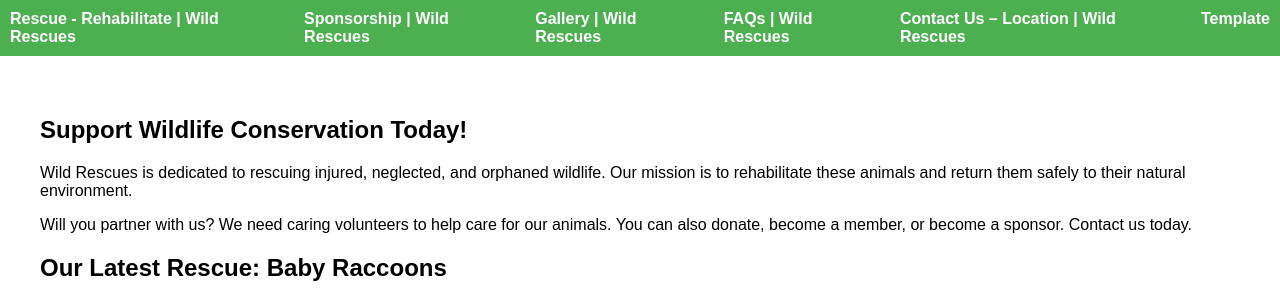
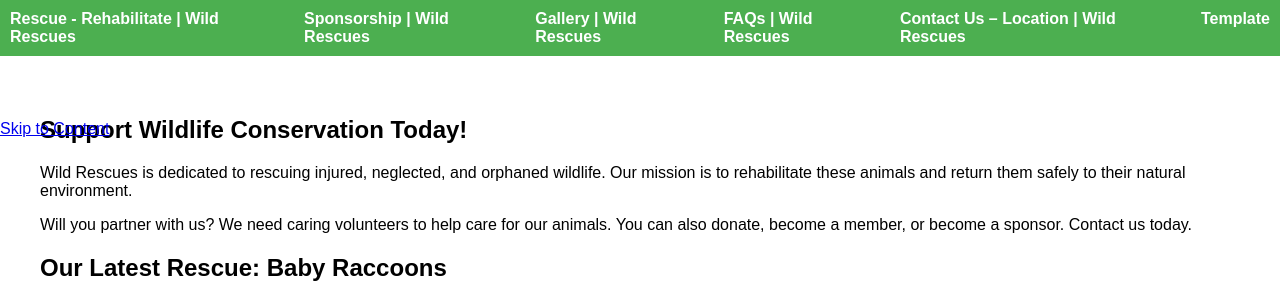
Before and after one commit to 654251/thiminhthao_nguyen, a website: page index.html in a window 1280 px wide. Shown: the top 299 px of the page. Drawn offline with Linux system fonts and the light colour scheme; grey boxes are pictures that could not be loaded.

Commit message:
Update index.html

```diff
--- a/index.html
+++ b/index.html
@@ -62,7 +62,8 @@ Date: March 9, 2026
 /* Style rules for skip navigation link */
 .skip {
 	position: absolute;
-	left: none;
+	left: 0;
+	top: 120px;
 }
 .skip:focus {
 	color: #fff;
```
